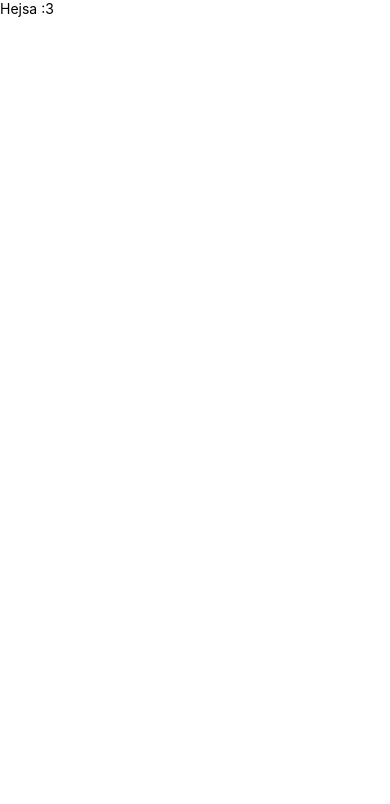
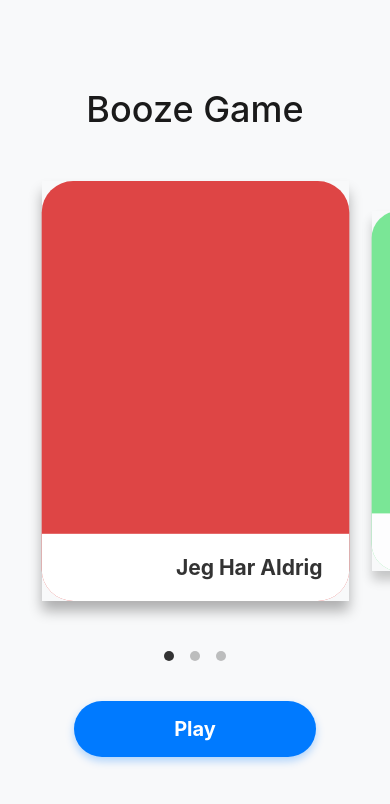
Before and after one commit to njgroenbech/booze_game, a React Native app: screen / in a window 390 px wide. Shown: the top 804 px of the page. Built offline with nearby package versions, Linux system fonts and the light colour scheme.

Commit message:
Landing page initial design med carousel og dots. Ingen funktionalitet eller logik til valg af spil.

```diff
--- a/App.js
+++ b/App.js
@@ -1,18 +1,120 @@
-import React from 'react';
+import React, { useRef } from 'react';
 import {
-  SafeAreaView,
-  ScrollView,
-  StatusBar,
   StyleSheet,
   Text,
   View,
   TouchableOpacity,
+  Animated,
+  Dimensions,
+  StatusBar
 } from 'react-native';
 
+const { width } = Dimensions.get('window');
+
+const CARD_WIDTH = width * 0.75;
+const SPACING = 16;
+const FULL_SIZE = CARD_WIDTH + SPACING;
+const SIDE_SPACING = (width - CARD_WIDTH) / 2;
+
 const App = () => {
+  const scrollX = useRef(new Animated.Value(0)).current;
+
+  const games = [
+    { id: '1', name: 'Jeg Har Aldrig', color: '#de4545' },
+    { id: '2', name: 'Druk Quiz', color: '#45de6b' },
+    { id: '3', name: 'Det Hemmelige Spil', color: '#4586de' },
+  ];
+
   return (
-    <View>
-      <Text>Hejsa :3</Text>
+    <View style={styles.container}>
+      <StatusBar barStyle="dark-content" />
+
+      <Text style={styles.title}>Booze Game</Text>
+
+      <View style={styles.carouselWrapper}>
+        <Animated.FlatList
+          data={games}
+          horizontal
+          keyExtractor={(item) => item.id}
+          showsHorizontalScrollIndicator={false}
+          snapToInterval={FULL_SIZE}
+          decelerationRate="fast"
+          contentContainerStyle={{
+            paddingHorizontal: SIDE_SPACING - (SPACING / 2),
+            alignItems: 'center',
+          }}
+          onScroll={Animated.event(
+            [{ nativeEvent: { contentOffset: { x: scrollX } } }],
+            { useNativeDriver: true }
+          )}
+          renderItem={({ item, index }) => {
+            const inputRange = [
+              (index - 1) * FULL_SIZE,
+              index * FULL_SIZE,
+              (index + 1) * FULL_SIZE,
+            ];
+
+            const scale = scrollX.interpolate({
+              inputRange,
+              outputRange: [0.9, 1.05, 0.9],
+              extrapolate: 'clamp',
+            });
+
+            const opacity = scrollX.interpolate({
+              inputRange,
+              outputRange: [0.7, 1, 0.7],
+              extrapolate: 'clamp',
+            });
+
+            return (
+              <Animated.View style={[
+                styles.shadowWrapper,
+                { transform: [{ scale }], opacity }
+              ]}>
+                <View style={[styles.card, { backgroundColor: item.color }]}>
+                  <View style={styles.cardBody} />
+                  <View style={styles.cardFooter}>
+                    <Text style={styles.cardText}>{item.name}</Text>
+                  </View>
+                </View>
+              </Animated.View>
+            );
+          }}
+        />
+      </View>
+
+      <View style={styles.pagination}>
+        {games.map((_, index) => {
+          const inputRange = [
+            (index - 1) * FULL_SIZE,
+            index * FULL_SIZE,
+            (index + 1) * FULL_SIZE,
+          ];
+
+          const scaleX = scrollX.interpolate({
+            inputRange,
+            outputRange: [1, 1, 1],
+            extrapolate: 'clamp',
+          });
+
+          const dotOpacity = scrollX.interpolate({
+            inputRange,
+            outputRange: [0.3, 1, 0.3],
+            extrapolate: 'clamp',
+          });
+
+          return (
+            <Animated.View
+              key={index}
+              style={[styles.dot, { opacity: dotOpacity, transform: [{ scaleX }] }]}
+            />
+          );
+        })}
+      </View>
+
+      <TouchableOpacity style={styles.button} activeOpacity={0.8}>
+        <Text style={styles.buttonText}>Play</Text>
+      </TouchableOpacity>
     </View>
   );
 };
@@ -21,76 +123,80 @@ const styles = StyleSheet.create({
   container: {
     flex: 1,
     backgroundColor: '#f8f9fa',
+    justifyContent: 'center',
+    alignItems: 'center',
   },
-  scrollView: {
+  title: {
+    fontSize: 36,
+    fontWeight: '500',
+    marginBottom: 20,
+    color: '#1a1a1a',
+  },
+  carouselWrapper: {
+    height: 480,
+    width: '100%',
+  },
+  shadowWrapper: {
+    width: CARD_WIDTH,
+    height: 400,
+    marginHorizontal: SPACING / 2,
+    elevation: 12,
+    shadowColor: '#000',
+    shadowOffset: { width: 0, height: 10 },
+    shadowOpacity: 0.3,
+    shadowRadius: 12,
+  },
+  card: {
+    flex: 1,
+    borderRadius: 30,
+    justifyContent: 'flex-end',
+    overflow: "hidden",
+  },
+  cardBody: {
     flex: 1,
   },
-  header: {
+  cardFooter: {
+    width: '100%',
     backgroundColor: '#ffffff',
-    paddingVertical: 40,
-    paddingHorizontal: 24,
-    borderBottomWidth: 1,
-    borderBottomColor: '#e9ecef',
+    paddingVertical: 20,
+    paddingHorizontal: 25,
+    alignItems: "flex-end",
   },
-  title: {
-    fontSize: 32,
-    fontWeight: 'bold',
-    color: '#212529',
-    marginBottom: 8,
+  cardText: {
+    fontSize: 20,
+    fontWeight: '700',
+    color: '#333',
   },
-  subtitle: {
-    fontSize: 16,
-    color: '#6c757d',
+  pagination: {
+    flexDirection: 'row',
+    height: 10,
+    alignItems: 'center',
+    justifyContent: 'center',
+    marginTop: 20,
+    marginBottom: 40,
   },
-  content: {
-    padding: 24,
-  },
-  card: {
-    backgroundColor: '#ffffff',
-    borderRadius: 12,
-    padding: 20,
-    marginBottom: 16,
-    shadowColor: '#000',
-    shadowOffset: {
-      width: 0,
-      height: 2,
-    },
-    shadowOpacity: 0.1,
-    shadowRadius: 3,
-    elevation: 3,
-  },
-  cardTitle: {
-    fontSize: 20,
-    fontWeight: '600',
-    color: '#212529',
-    marginBottom: 8,
-  },
-  cardDescription: {
-    fontSize: 14,
-    color: '#6c757d',
-    lineHeight: 20,
+  dot: {
+    width: 10,
+    height: 10,
+    borderRadius: 5,
+    backgroundColor: '#333',
+    marginHorizontal: 8,
   },
   button: {
-    backgroundColor: '#007bff',
-    borderRadius: 8,
+    backgroundColor: '#007AFF',
     paddingVertical: 16,
-    paddingHorizontal: 24,
-    alignItems: 'center',
-    marginTop: 8,
+    paddingHorizontal: 100,
+    borderRadius: 35,
+    elevation: 6,
+    shadowColor: '#007AFF',
+    shadowOffset: { width: 0, height: 4 },
+    shadowOpacity: 0.3,
+    shadowRadius: 8,
   },
   buttonText: {
-    color: '#ffffff',
-    fontSize: 16,
-    fontWeight: '600',
-  },
-  footer: {
-    padding: 24,
-    alignItems: 'center',
-  },
-  footerText: {
-    fontSize: 12,
-    color: '#adb5bd',
-    textAlign: 'center',
+    color: '#fff',
+    fontSize: 20,
+    fontWeight: '700',
   },
 });
 
```
